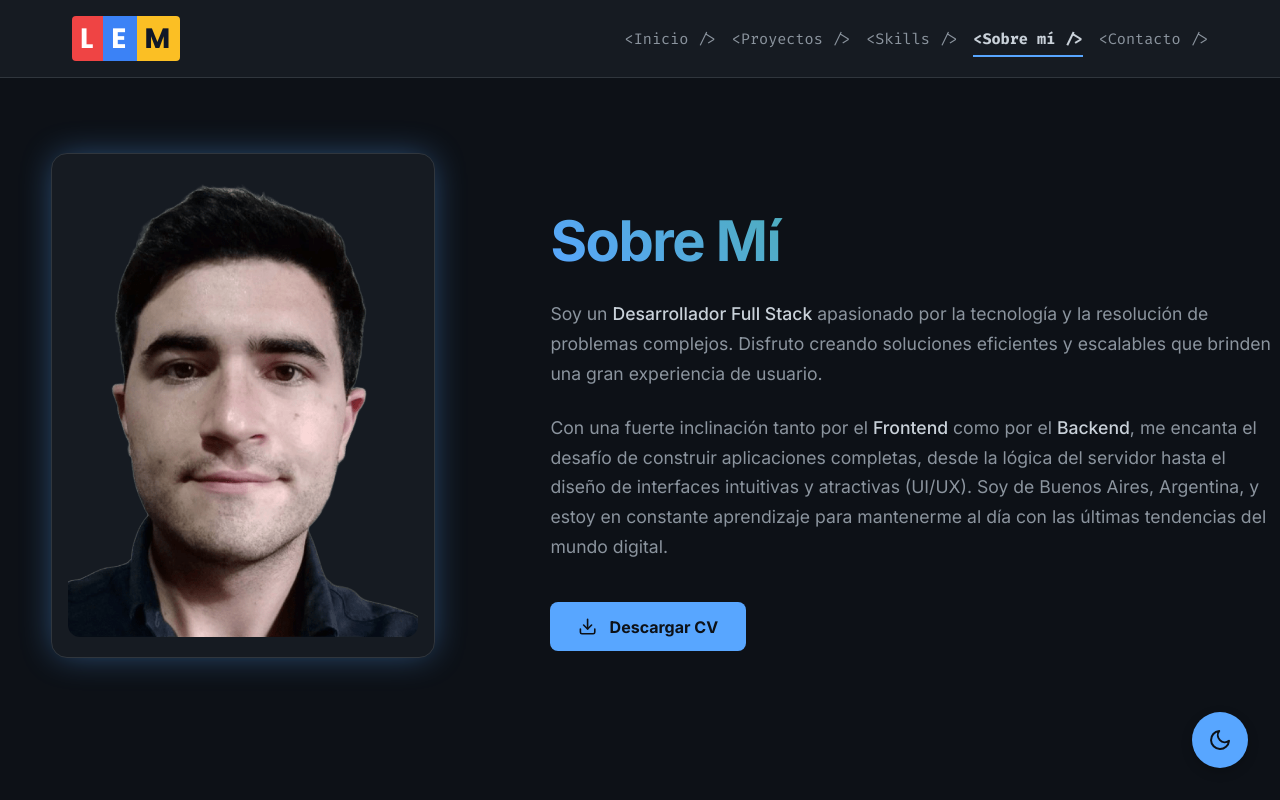
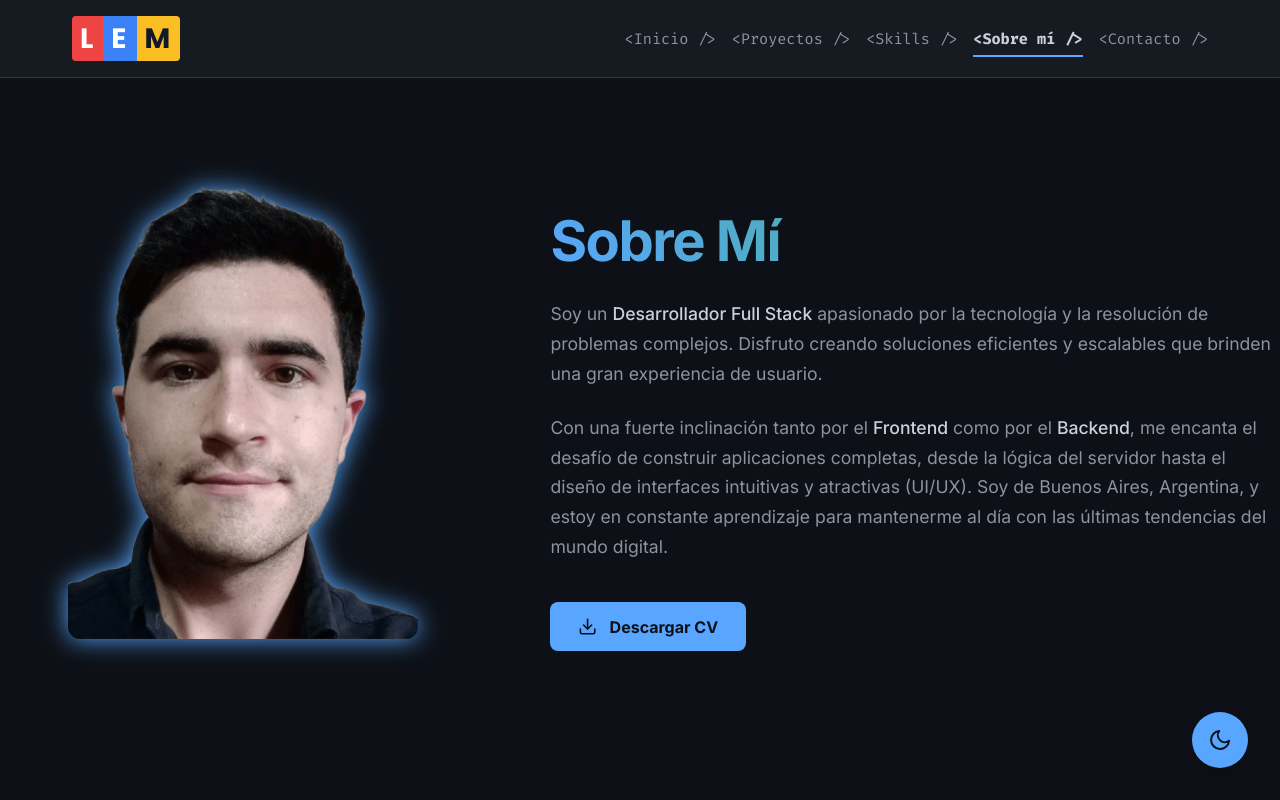
Before and after one commit to LautaroMoreno2002/portfolio-v2, a React (Vite) app: page /sobre-mi in a window 1280 px wide. Built offline with nearby package versions, Linux system fonts and the light colour scheme.

Commit message:
Animación de "aura" de imágen

```diff
--- a/src/pages/AboutMe.css
+++ b/src/pages/AboutMe.css
@@ -33,6 +33,18 @@
   }
   100% {
     box-shadow: 0 0 25px -5px var(--accent-primary-transparent, rgba(88, 166, 255, 0.3));
+  }
+}
+/* Nueva animación para la imagen con filter: drop-shadow */
+@keyframes glowShadow {
+  0% {
+    filter: drop-shadow(0 0 8px var(--accent-primary));
+  }
+  50% {
+    filter: drop-shadow(0 0 16px var(--accent-primary));
+  }
+  100% {
+    filter: drop-shadow(0 0 8px var(--accent-primary));
   }
 }
 
@@ -109,6 +121,7 @@
 }
 
 /* --- Columna de Imagen --- */
+
 .about-image-wrapper {
   display: flex;
   justify-content: center;
@@ -121,8 +134,8 @@
   padding: 1rem;
   background: var(--card-bg);
   border-radius: 16px;
-  animation: subtleGlow 4s ease-in-out infinite;
   border: 1px solid var(--border-color);
+  /* Asegúrate de que no haya otra animación de 'glow' aquí */
 }
 
 .about-image {
@@ -132,6 +145,8 @@
   border-radius: 12px;
   object-fit: cover;
   aspect-ratio: 3/4;
+  /* Aplicamos la nueva animación directamente a la imagen */
+  animation: glowShadow 2s ease-in-out infinite;
 }
 
 /* --- Responsividad --- */
--- a/src/pages/AboutMe.tsx
+++ b/src/pages/AboutMe.tsx
@@ -13,7 +13,7 @@ export const AboutMe: React.FC = () => {
             <div className="about-container">
                 {/* Columna de la Imagen */}
                 <div className="about-image-wrapper">
-                    <div className="image-card">
+                    {/* <div className="image-card"> */}
                         <img
                             src={profileImageUrl}
                             alt="Foto de perfil de Lautaro Moreno"
@@ -24,7 +24,7 @@ export const AboutMe: React.FC = () => {
                                 target.src='https://placehold.co/600x800/1f2937/a78bfa?text=Lautaro';
                             }}
                         />
-                    </div>
+                    {/* </div> */}
                 </div>
 
                 {/* Columna del Texto */}
```
